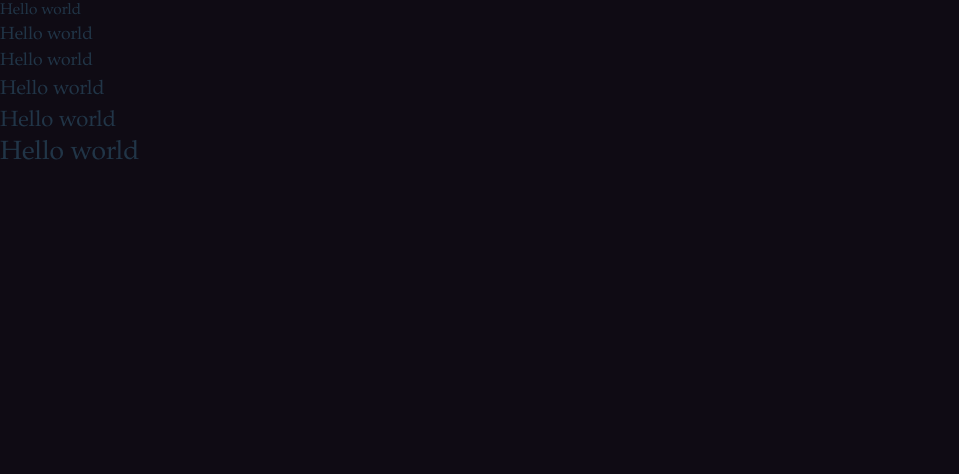
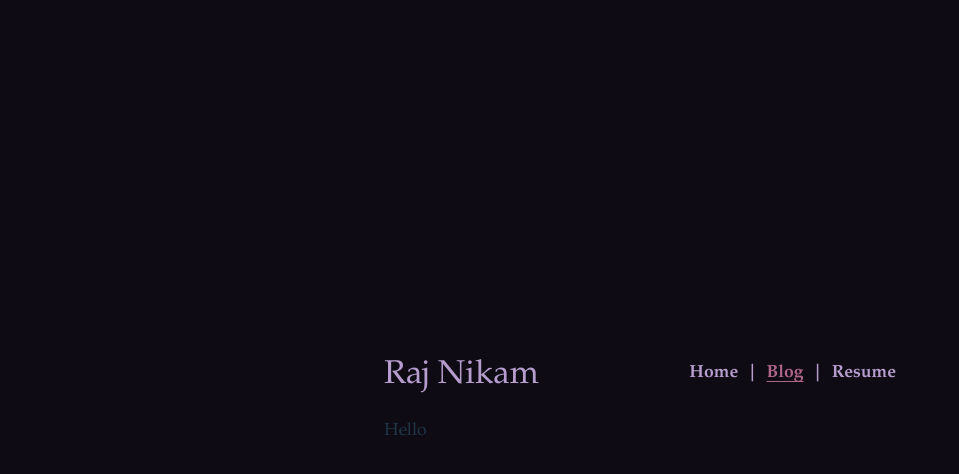
Before and after one commit to craniacshencil/rajnikam, a React (Vite) app: page /blogs in a window 1280 px wide. Shown: the top 474 px of the page, without its empty margins (0-959 px from the left). Built offline with nearby package versions, Linux system fonts and the light colour scheme.

Commit message:
Add Header as separate component
- Add tailwind-merge and clsx as dependencies

```diff
--- a/package.json
+++ b/package.json
@@ -10,9 +10,11 @@
     "preview": "vite preview"
   },
   "dependencies": {
+    "clsx": "^2.1.1",
     "react": "^18.3.1",
     "react-dom": "^18.3.1",
-    "react-router-dom": "^6.27.0"
+    "react-router-dom": "^6.27.0",
+    "tailwind-merge": "^2.5.4"
   },
   "devDependencies": {
     "@eslint/js": "^9.13.0",
--- a/src/App.tsx
+++ b/src/App.tsx
@@ -1,29 +1,9 @@
+import Header from "./components/Header";
 const App = () => {
   return (
     <div className="dark flex justify-center bg-background items-center">
       <main className="min-h-screen w-10/12 md:m-10 lg:m-0 lg:w-2/5 flex justify-center items-start flex-col gap-5">
-        <div className="w-full flex justify-between flex-wrap items-center">
-          <h1 className="text-3xl self-end text-primary">Raj Nikam</h1>
-          <nav className="flex justify-around gap-2 mt-1 text-m self-start text-primary font-bold">
-            <a className="underline underline-offset-4 text-accent" href={`/`}>
-              Home
-            </a>
-            <p>|</p>
-            <a
-              className="hover:text-secondary transition duration-300"
-              href={`/blogs`}
-            >
-              Blog{" "}
-            </a>
-            <p>|</p>
-            <a
-              className="transition duration-300 hover:text-secondary"
-              href={`/resume`}
-            >
-              Resume
-            </a>
-          </nav>
-        </div>
+        <Header activeTab="home" />
 
         <div>
           I'm a programmer from Thane, Maharashtra. I like chess, computers and
--- /dev/null
+++ b/src/components/Header.tsx
@@ -0,0 +1,53 @@
+import clsx from "clsx";
+import { twMerge } from "tailwind-merge";
+import React from "react";
+interface headerInputs {
+  activeTab: "home" | "blog" | "resume";
+}
+const Header: React.FC<headerInputs> = ({ activeTab }) => {
+  return (
+    <div className="w-full flex justify-between flex-wrap items-center">
+      <h1 className="text-3xl self-end text-primary">Raj Nikam</h1>
+      <nav className="flex justify-around gap-2 mt-1 text-m self-start text-primary font-bold">
+        <a
+          className={twMerge(
+            clsx(
+              activeTab == "home" && "underline underline-offset-4 text-accent",
+            ),
+            "hover:text-secondary transition duration-300",
+          )}
+          href={`/`}
+        >
+          Home
+        </a>
+        <p>|</p>
+        <a
+          className={twMerge(
+            clsx(
+              activeTab == "blog" && "underline underline-offset-4 text-accent",
+            ),
+            "hover:text-secondary transition duration-300",
+          )}
+          href={`/blogs`}
+        >
+          Blog{" "}
+        </a>
+        <p>|</p>
+        <a
+          className={twMerge(
+            clsx(
+              activeTab == "resume" &&
+                "underline underline-offset-4 text-accent",
+            ),
+            "hover:text-secondary transition duration-300",
+          )}
+          href={`/resume`}
+        >
+          Resume
+        </a>
+      </nav>
+    </div>
+  );
+};
+
+export default Header;
--- a/src/routes/Blogs.tsx
+++ b/src/routes/Blogs.tsx
@@ -1,12 +1,11 @@
+import Header from "../components/Header";
 const Blog: React.FC = () => {
   return (
-    <div className="dark h-screen w-screen justify-center bg-background items-center">
-      <div className="text-sm">Hello world</div>
-      <div>Hello world</div>
-      <div className="text-m">Hello world</div>
-      <div className="text-lg">Hello world</div>
-      <div className="text-xl">Hello world</div>
-      <div className="text-2xl">Hello world</div>
+    <div className="dark flex flex-col justify-center bg-background items-center">
+      <div className="min-h-screen w-10/12 md:m-10 lg:m-0 lg:w-2/5 flex justify-center items-start flex-col gap-5">
+        <Header activeTab="blog" />
+        Hello
+      </div>
     </div>
   );
 };
```
Also changed, not shown: 1 other file (tests, documents, lock files or other folders).
